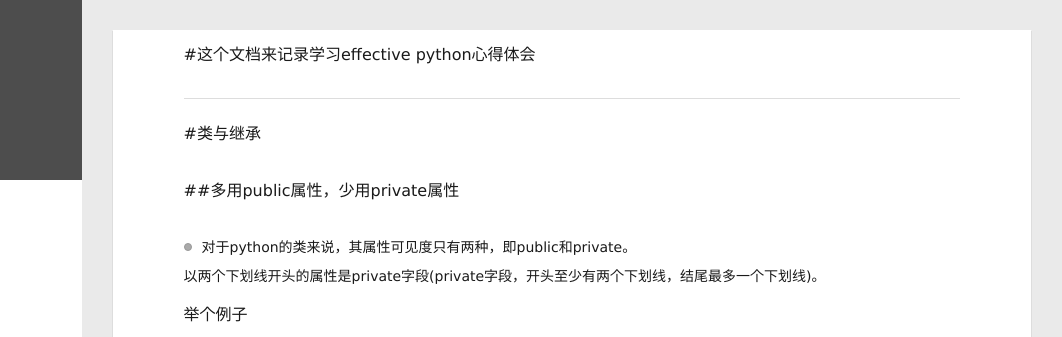
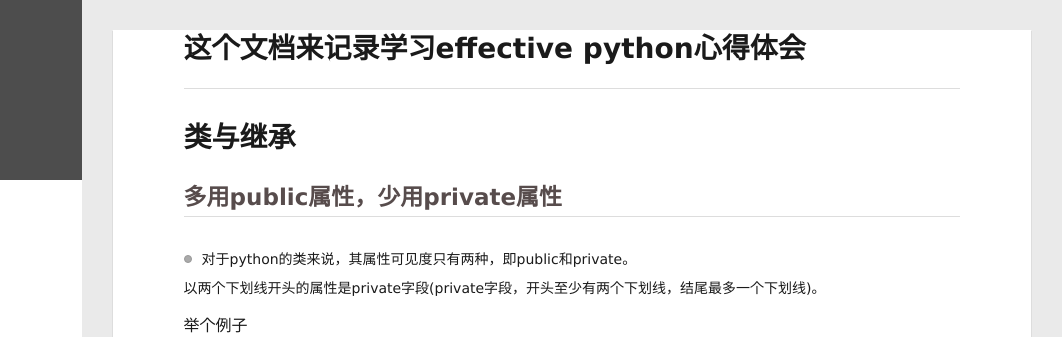
Before and after one commit to yqh231/yqh231.github.io, a plain HTML site: page 2017/05/06/effective-python/index.html in a window 1280 px wide. Shown: the top 337 px of the page, 218-1280 px from the left. Drawn offline with Linux system fonts and the light colour scheme.

Commit message:
Site updated: 2017-05-06 11:10:33

```diff
--- a/2017/05/06/effective-python/index.html
+++ b/2017/05/06/effective-python/index.html
@@ -8,17 +8,17 @@
   <link rel="dns-prefetch" href="http://yoursite.com">
   <title>EvilPanda的博客</title>
   <meta name="viewport" content="width=device-width, initial-scale=1, maximum-scale=1">
-  <meta name="description" content="#这个文档来记录学习effective python心得体会  #类与继承 ##多用public属性，少用private属性  对于python的类来说，其属性可见度只有两种，即public和private。以两个下划线开头的属性是private字段(private字段，开头至少有两个下划线，结尾最多一个下划线)。  举个例子123456class myobject():  def __init_">
+  <meta name="description" content="这个文档来记录学习effective python心得体会 类与继承多用public属性，少用private属性 对于python的类来说，其属性可见度只有两种，即public和private。以两个下划线开头的属性是private字段(private字段，开头至少有两个下划线，结尾最多一个下划线)。  举个例子123456class myobject():  def __init__(self)">
 <meta name="keywords" content="python, 码农, 天元突破">
 <meta property="og:type" content="article">
 <meta property="og:title" content="EvilPanda的博客">
 <meta property="og:url" content="http://yoursite.com/2017/05/06/effective-python/index.html">
 <meta property="og:site_name" content="EvilPanda的博客">
-<meta property="og:description" content="#这个文档来记录学习effective python心得体会  #类与继承 ##多用public属性，少用private属性  对于python的类来说，其属性可见度只有两种，即public和private。以两个下划线开头的属性是private字段(private字段，开头至少有两个下划线，结尾最多一个下划线)。  举个例子123456class myobject():  def __init_">
-<meta property="og:updated_time" content="2017-01-06T05:46:07.138Z">
+<meta property="og:description" content="这个文档来记录学习effective python心得体会 类与继承多用public属性，少用private属性 对于python的类来说，其属性可见度只有两种，即public和private。以两个下划线开头的属性是private字段(private字段，开头至少有两个下划线，结尾最多一个下划线)。  举个例子123456class myobject():  def __init__(self)">
+<meta property="og:updated_time" content="2017-05-06T03:10:15.277Z">
 <meta name="twitter:card" content="summary">
 <meta name="twitter:title" content="EvilPanda的博客">
-<meta name="twitter:description" content="#这个文档来记录学习effective python心得体会  #类与继承 ##多用public属性，少用private属性  对于python的类来说，其属性可见度只有两种，即public和private。以两个下划线开头的属性是private字段(private字段，开头至少有两个下划线，结尾最多一个下划线)。  举个例子123456class myobject():  def __init_">
+<meta name="twitter:description" content="这个文档来记录学习effective python心得体会 类与继承多用public属性，少用private属性 对于python的类来说，其属性可见度只有两种，即public和private。以两个下划线开头的属性是private字段(private字段，开头至少有两个下划线，结尾最多一个下划线)。  举个例子123456class myobject():  def __init__(self)">
 
     <link rel="alternative" href="/atom.xml" title="EvilPanda的博客" type="application/atom+xml">
 
@@ -153,11 +153,8 @@
 
     <div class="article-entry" itemprop="articleBody">
 
-        <p>#这个文档来记录学习effective python心得体会</p>
-<hr>
-<p>#类与继承</p>
-<p>##多用public属性，少用private属性</p>
-<ul>
+        <h1 id="这个文档来记录学习effective-python心得体会"><a href="#这个文档来记录学习effective-python心得体会" class="headerlink" title="这个文档来记录学习effective python心得体会"></a>这个文档来记录学习effective python心得体会</h1><hr>
+<h1 id="类与继承"><a href="#类与继承" class="headerlink" title="类与继承"></a>类与继承</h1><h2 id="多用public属性，少用private属性"><a href="#多用public属性，少用private属性" class="headerlink" title="多用public属性，少用private属性"></a>多用public属性，少用private属性</h2><ul>
 <li>对于python的类来说，其属性可见度只有两种，即public和private。<br>以两个下划线开头的属性是private字段(private字段，开头至少有两个下划线，结尾最多一个下划线)。</li>
 </ul>
 <p>举个例子<br><figure class="highlight python"><table><tr><td class="gutter"><pre><div class="line">1</div><div class="line">2</div><div class="line">3</div><div class="line">4</div><div class="line">5</div><div class="line">6</div></pre></td><td class="code"><pre><div class="line"><span class="class"><span class="keyword">class</span> <span class="title">myobject</span><span class="params">()</span>:</span></div><div class="line">  <span class="function"><span class="keyword">def</span> <span class="title">__init__</span><span class="params">(self)</span>:</span></div><div class="line">    self.__private_ = <span class="number">1</span></div><div class="line"></div><div class="line">me = myobject()</div><div class="line"><span class="keyword">print</span> me.__private_</div></pre></td></tr></table></figure></p>
--- a/content.json
+++ b/content.json
@@ -1 +1 @@
-[{"title":"","date":"2017-05-06T02:54:01.003Z","path":"2017/05/06/effective-python/","tags":[]}]
+[{"title":"","date":"2017-05-06T03:10:15.277Z","path":"2017/05/06/effective-python/","tags":[]}]
```
Also changed, not shown: archives/2017/05/index.html (+1 -1 lines), archives/2017/index.html (+1 -1 lines), archives/index.html (+1 -1 lines), index.html (+2 -5 lines).
